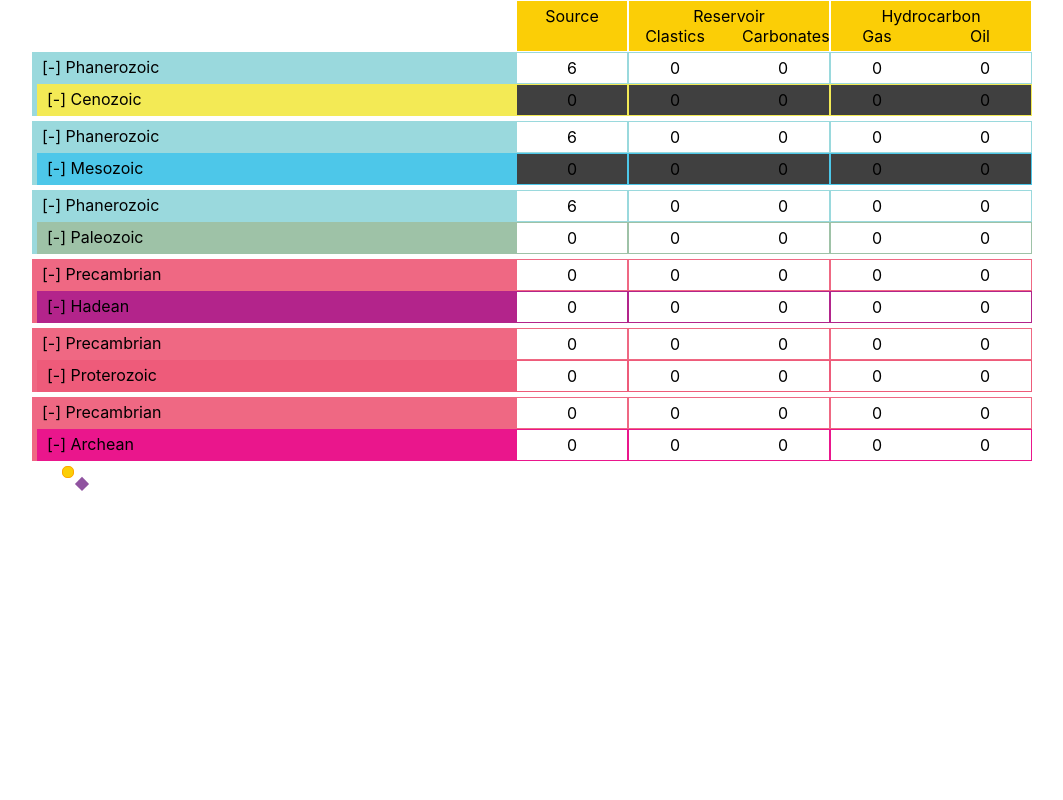
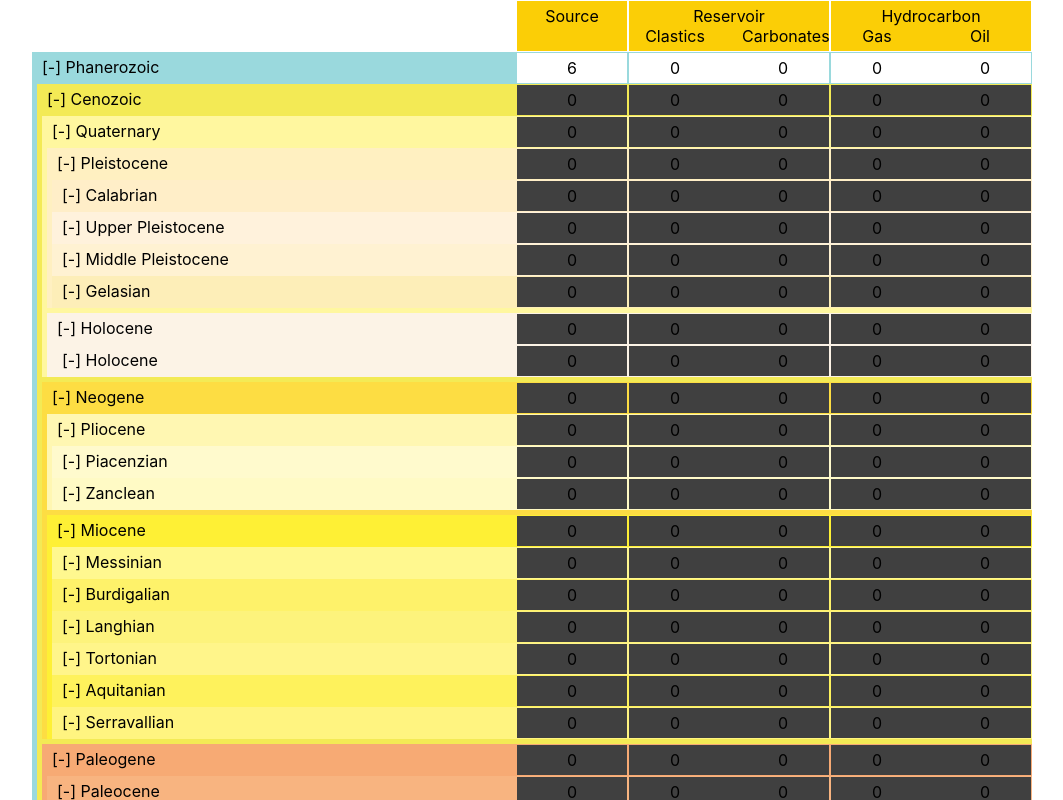
Before and after one commit to HelenStela/geotime, a React (Create React App) app: page / in a window 1280 px wide. Shown: the top 800 px of the page, without its empty margins (108-1171 px from the left). Built offline with nearby package versions, Linux system fonts and the light colour scheme.

Commit message:
works!!!!

```diff
--- a/src/components/Table.js
+++ b/src/components/Table.js
@@ -3,15 +3,15 @@ import './Table.css';
 import Row from './components/Row';
 
 import geotime from './geotime';
+import chronoColors from './chrono-colors';
 
 class Table extends Component {
   render() {
     const rows = [];
     for (let i = 0; i < geotime.length; i++) {
       const data = geotime[i];
-      rows.push(<Row key={data.text} data={data} />)
+      rows.push(<Row key={data.text} data={data} colors = {chronoColors[data.text]}/>)
     }
-
     return (
       <div className="period-table">
         <div className="table-header">
--- a/src/components/components/Row.js
+++ b/src/components/components/Row.js
@@ -4,54 +4,34 @@ import chronoColors from '../chrono-colors';
 class Row extends Component {
 
     render() {
-        let final = [];
-        let data = this.props.data;
-        function dataRender(father, functionData) {
-            if (functionData.children) {
-                functionData.children.map(child => {
-                    return dataRender(functionData, child);
+        let subRows = [];
+        const data = this.props.data;
+        const colors = this.props.colors;
+        if (data.children) {
+            data.children.map(child => {
+                const childColors = chronoColors[child.text];
+                subRows.push(<Row key = {child.text} data={child} colors={childColors} />)
             })
         }
-            const fatherColors = chronoColors[father.text];
-            const colors = chronoColors[functionData.text];
-            return (
-                <div key={father.text} className="container" style={{ backgroundColor: fatherColors[0], borderColor: fatherColors[0] }}>
+
+        return(
+            <div key={data.text} className="container" style={{ backgroundColor: colors[0], borderColor: colors[0] }}>
             <div className="inner-content">
-                        <div className="period">[-] {father.text}</div>
-                        <div className="column-one-name" style={{ backgroundColor: fatherColors[1] }}>{father['value-source-rock']}</div>
-                        <div className="column-two-names" style={{ backgroundColor: fatherColors[1] }}>
-                            <div className="resource-left">{father['value-clastics']}</div>
-                            <div className="resource-right">{father['value-carbonates']}</div>
+                <div className="period">[-] {data.text}</div>
+                <div className="column-one-name" style={{ backgroundColor: colors[1] }}>{data['value-source-rock']}</div>
+                <div className="column-two-names" style={{ backgroundColor: colors[1] }}>
+                    <div className="resource-left">{data['value-clastics']}</div>
+                    <div className="resource-right">{data['value-carbonates']}</div>
                 </div>
-                        <div className="column-two-names" style={{ backgroundColor: fatherColors[1] }}>
-                            <div className="resource-left">{father['value-gas']}</div>
-                            <div className="resource-right">{father['value-oil']}</div>
-
-
+                <div className="column-two-names" style={{ backgroundColor: colors[1] }}>
+                    <div className="resource-left">{data['value-gas']}</div>
+                    <div className="resource-right">{data['value-oil']}</div>
                 </div>
             </div>
-                    <div key={functionData.text} className="container" style={{ backgroundColor: colors[0], borderColor: colors[0] }}>
-                        <div className="inner-content">
-                            <div className="period" >[-] {functionData.text}</div>
-                            <div className="column-one-name" style={{ backgroundColor: colors[1] }}>{functionData['value-source-rock']}</div>
-                            <div className="column-two-names" style={{ backgroundColor: colors[1] }}>
-                                <div className="resource-left">{functionData['value-clastics']}</div>
-                                <div className="resource-right">{functionData['value-carbonates']}</div>
-                            </div>
-                            <div className="column-two-names" style={{ backgroundColor: colors[1] }}>
-                                <div className="resource-left">{functionData['value-gas']}</div>
-                                <div className="resource-right">{functionData['value-oil']}</div>
-                            </div>
-                        </div>
-                    </div>
+            {subRows}
         </div>
         )
-        }
-       final = data.children.map(child => {
-           return dataRender(data, child);
-       })
 
-       return final;
         }
 
 }
```
Lines whose indentation alone changed are shown as unchanged.
